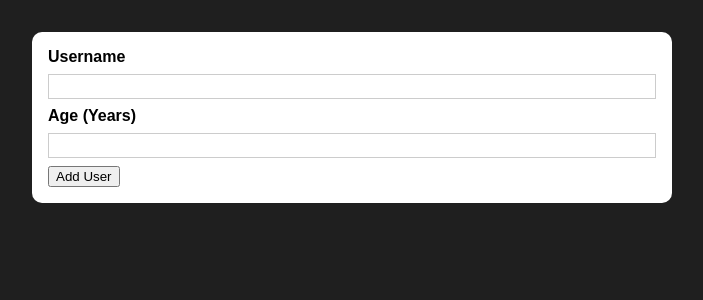
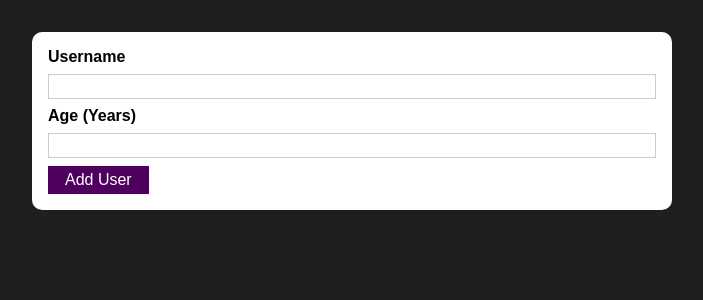
Before and after one commit to yurileeeee/react-management-user, a React (Create React App) app: page / in a window 1280 px wide. Shown: the top 300 px of the page, without its empty margins (288-991 px from the left). Built offline with nearby package versions, Linux system fonts and the light colour scheme.

Commit message:
📰 Feat: UI Button 컴포넌트 추가

```diff
--- /dev/null
+++ b/src/components/UI/Button.js
@@ -0,0 +1,17 @@
+import React from 'react';
+
+import classes from './Button.module.css';
+
+const Button = (props) => {
+  return (
+    <button
+      className={classes.button}
+      type={props.type || 'button'}
+      onClick={props.onClick}
+    >
+      {props.children}
+    </button>
+  );
+};
+
+export default Button;
--- /dev/null
+++ b/src/components/UI/Button.module.css
@@ -0,0 +1,18 @@
+.button {
+  font: inherit;
+  border: 1px solid #4f005f;
+  background: #4f005f;
+  color: white;
+  padding: 0.25rem 1rem;
+  cursor: pointer;
+}
+
+.button:hover,
+.button:active {
+  background: #741188;
+  border-color: #741188;
+}
+
+.button:focus {
+  outline: none;
+}
--- a/src/components/Users/AddUser.js
+++ b/src/components/Users/AddUser.js
@@ -1,6 +1,7 @@
 import React from 'react';
 
 import Card from '../UI/Card';
+import Button from '../UI/Button';
 import classes from './AddUser.module.css';
 
 const AddUser = () => {
@@ -15,7 +16,7 @@ const AddUser = () => {
         <input id='username' type='text' />
         <label htmlFor='age'>Age (Years)</label>
         <input id='age' type='number' />
-        <button type='submit'>Add User</button>
+        <Button type='submit'>Add User</Button>
       </form>
     </Card>
   );
```
